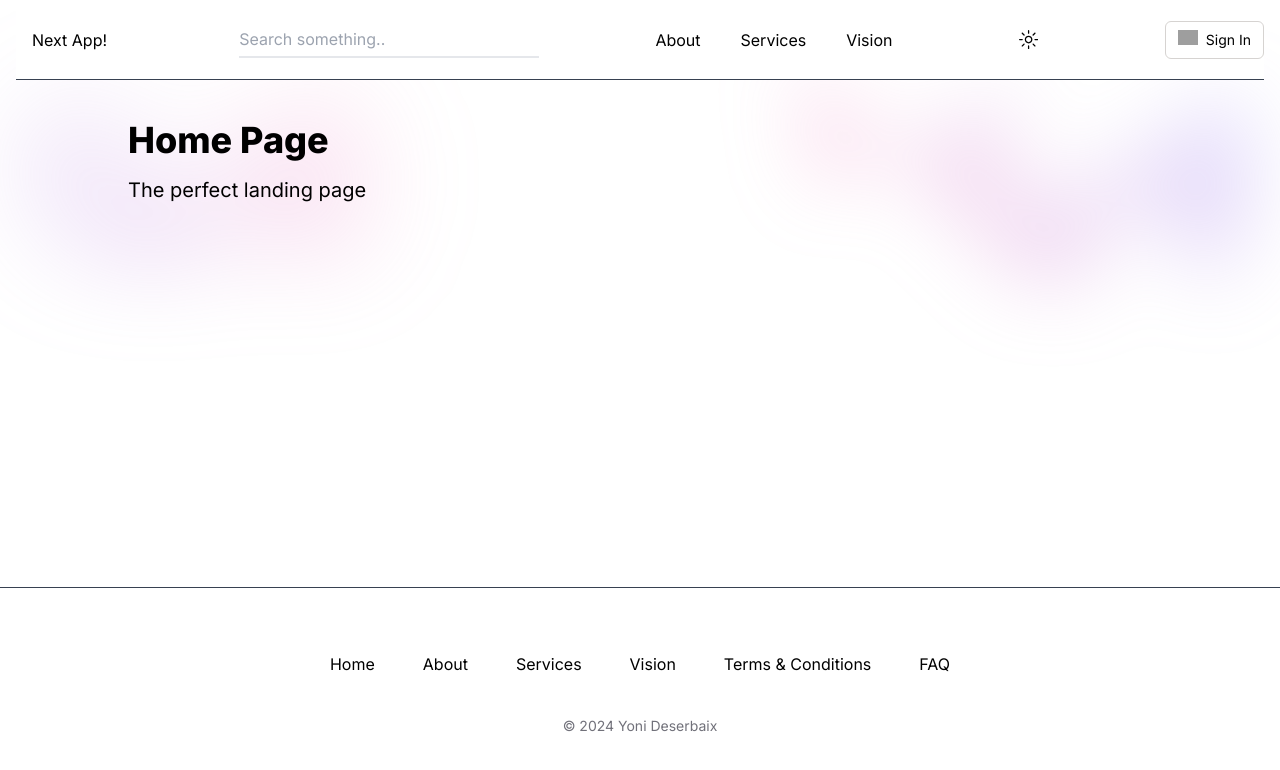
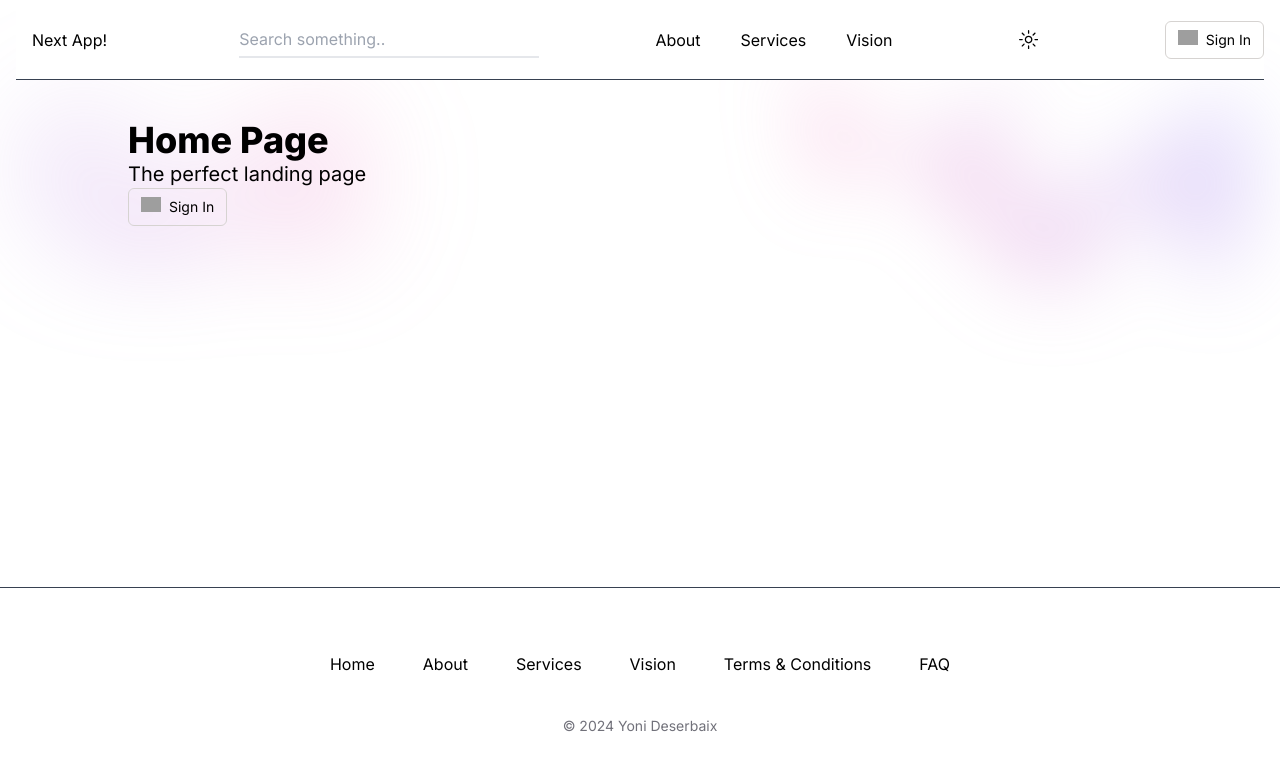
Before and after one commit to Yoni-Deserbaix/google-authentification, a Next.js app: page / in a window 1280 px wide. Shown: the top 770 px of the page. Built offline with nearby package versions, Linux system fonts and the light colour scheme; no server answers; grey boxes are pictures that could not be loaded.

Commit message:
add signinButton in home page

```diff
--- a/src/app/page.tsx
+++ b/src/app/page.tsx
@@ -1,9 +1,12 @@
+import SignInButton from "./components/SigninButton";
+
 export default function Home() {
   return (
     <main className="mx-auto max-w-6xl px-6">
       <div className="px-10 pt-10">
         <h1 className="text-4xl font-extrabold">Home Page</h1>
-        <p className="py-4 text-xl">The perfect landing page</p>
+        <p className="py- text-xl">The perfect landing page</p>
+        <SignInButton  />
       </div>
     </main>
   );
```
